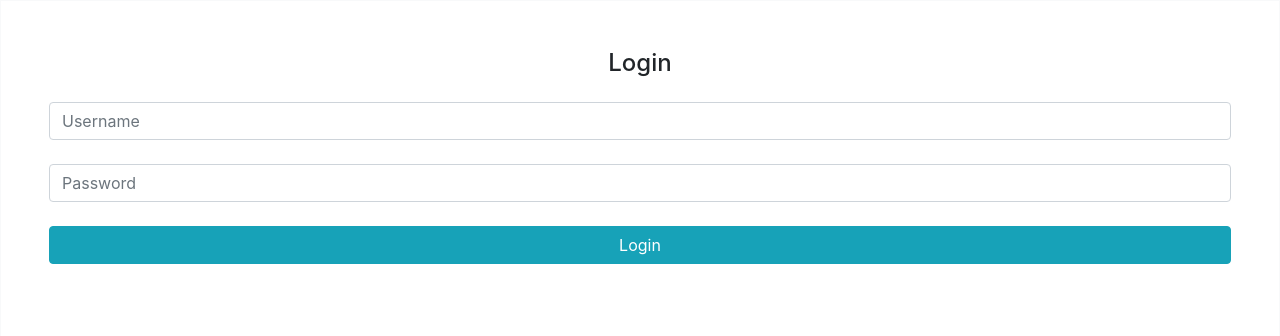
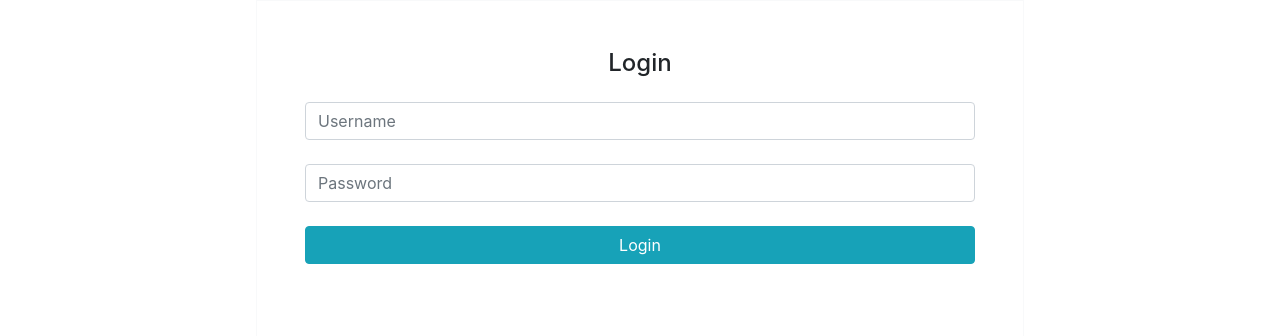
Before and after one commit to a1uAlex/beautiful_grades_FH_Dortmund, a Flask app: page / in a window 1280 px wide. Shown: the top 336 px of the page. Run offline with Flask 2, Linux system fonts and the light colour scheme; some libraries are stand-ins or nearby versions.

Commit message:
Add login breakpoints for mobile/desktop devices

```diff
--- a/templates/login.html
+++ b/templates/login.html
@@ -5,9 +5,29 @@
     <link rel="stylesheet" href="https://stackpath.bootstrapcdn.com/bootstrap/4.5.2/css/bootstrap.min.css" integrity="sha384-JcKb8q3iqJ61gNV9KGb8thSsNjpSL0n8PARn9HuZOnIxN0hoP+VmmDGMN5t9UJ0Z" crossorigin="anonymous">
     <meta charset="UTF-8">
     <title>Login</title>
+    <style>
+        @media only screen and (min-width: 768px) {
+            .form {
+                width:40%;
+                margin-left: auto;
+                margin-right: auto;
+                display: block
+            }
+        }
+
+        @media only screen and (min-width: 600px) {
+            .form {
+                width:60%;
+                margin-left: auto;
+                margin-right: auto;
+                display: block
+            }
+        }
+
+    </style>
 </head>
 <body>
-    <form class="text-center border border-light p-5" action='/noten' method="post">
+    <form class="text-center border border-light p-5 form" action='/noten' method="post">
         <p class="h4 mb-4">Login</p>
         <input type="text" id="defaultLoginFormEmail" class="form-control mb-4" placeholder="Username" name="user">
         <input type="password" id="defaultLoginFormPassword" class="form-control mb-4" placeholder="Password" name="passwort">
```
